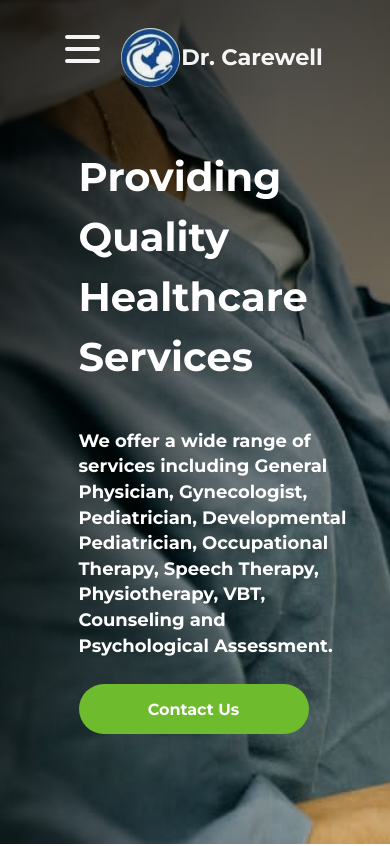
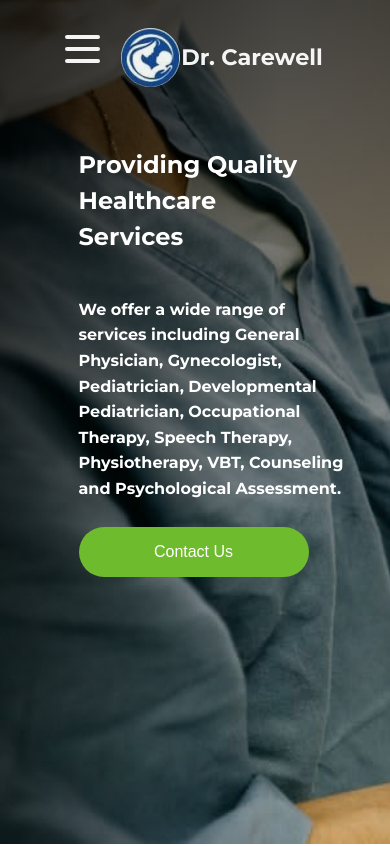
Before and after one commit to HelloShiv/drcarewell, a React (Create React App) app: page / in a window 390 px wide. Shown: the top 846 px of the page. Built offline with nearby package versions, Linux system fonts and the light colour scheme.

Commit message:
fixing contact us btn bug

```diff
--- a/src/components/Coverpage.jsx
+++ b/src/components/Coverpage.jsx
@@ -31,7 +31,7 @@ function Coverpage(){
             </div>
 
             <div className="herosection-detail prevent-select">
-                <p>Providing<br/>Quality <br />Healthcare Services</p>
+                <p className="hero-heading">Providing Quality <br />Healthcare Services</p>
                 <div className="details-block">
                     <div >
                     <p id="cover-detail">We offer a wide range of services including General Physician, Gynecologist, Pediatrician, Developmental Pediatrician, Occupational Therapy, Speech Therapy, Physiotherapy, VBT, Counseling and Psychological Assessment. </p>
--- a/src/styles/herosection.css
+++ b/src/styles/herosection.css
@@ -93,14 +93,18 @@
   }
 }
 
-@media (max-width: 492px){
+@media (max-width: 538px){
   .herosection-detail{
-
+    font-family: sans-serif;
     font-size: 1rem;
   }
 
   .herosection-detail p {
     margin-top: -5vh;
-    font-size: 2.5rem;
+    font-size: 1.5rem;
+  }
+
+  #cover-detail{
+    font-size: 1rem;
   }
 }
```
